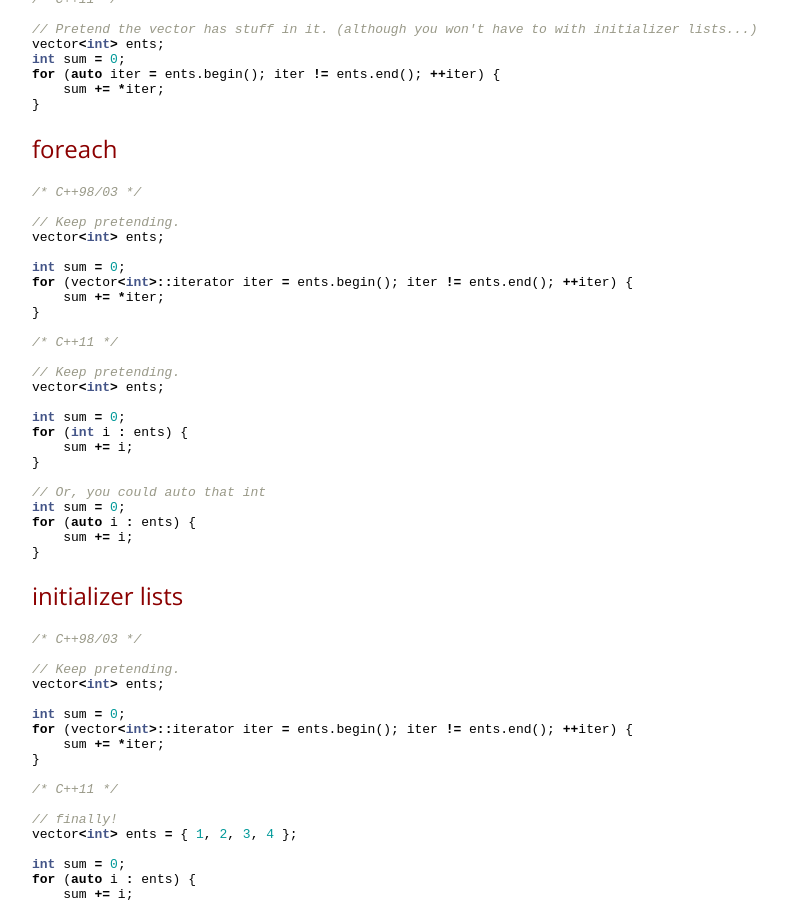
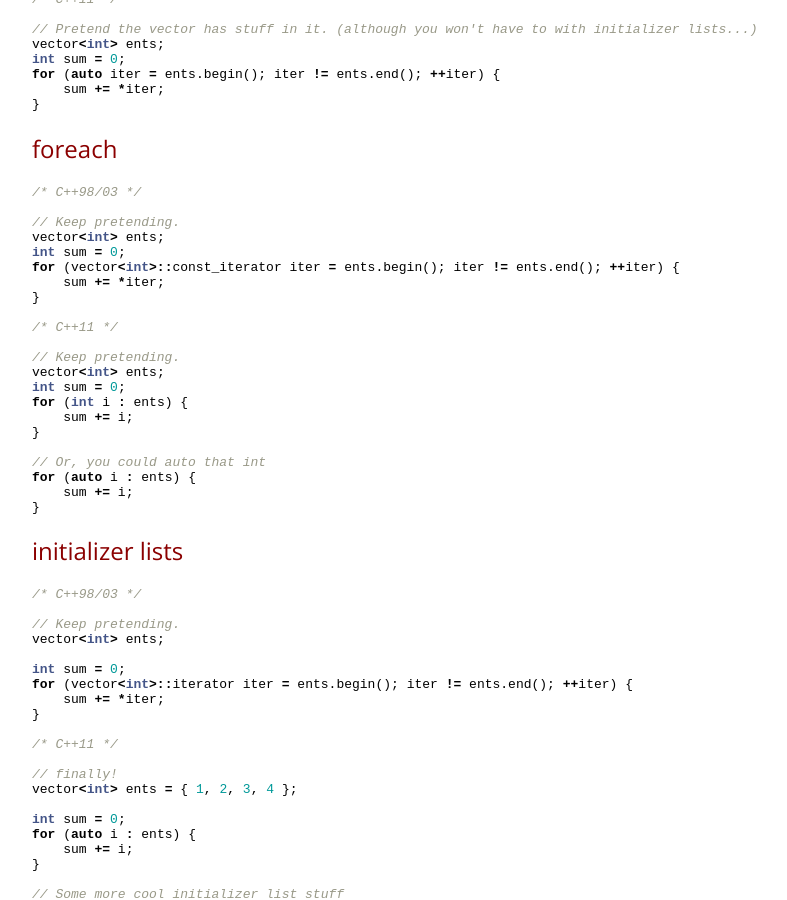
Before and after one commit to zachwhaley/zachwhaley.github.io, a Jekyll site: the page built from _posts/2014-02-20-cc11.md, in a window 1280 px wide and 900 px high, scrolled down 363 px. Shown: the whole window, without its empty margins (248-1035 px from the left). Built offline with Jekyll 4.4.1, drawn with Linux system fonts in a browser that asks for light colours; Markdown is read by kramdown in place of the engine named in the settings.

Commit message:
Edited C++11! post
Added const iterator because nothing was being changed in ents.
Compiled and testing the foreach code.

```diff
--- a/_posts/2014-02-20-cc11.md
+++ b/_posts/2014-02-20-cc11.md
@@ -34,9 +34,8 @@
 
 // Keep pretending.
 vector<int> ents;
-
 int sum = 0;
-for (vector<int>::iterator iter = ents.begin(); iter != ents.end(); ++iter) {
+for (vector<int>::const_iterator iter = ents.begin(); iter != ents.end(); ++iter) {
     sum += *iter;
 }
 
@@ -44,14 +43,12 @@
 
 // Keep pretending.
 vector<int> ents;
-
 int sum = 0;
 for (int i : ents) {
     sum += i;
 }
 
 // Or, you could auto that int
-int sum = 0;
 for (auto i : ents) {
     sum += i;
 }
```
